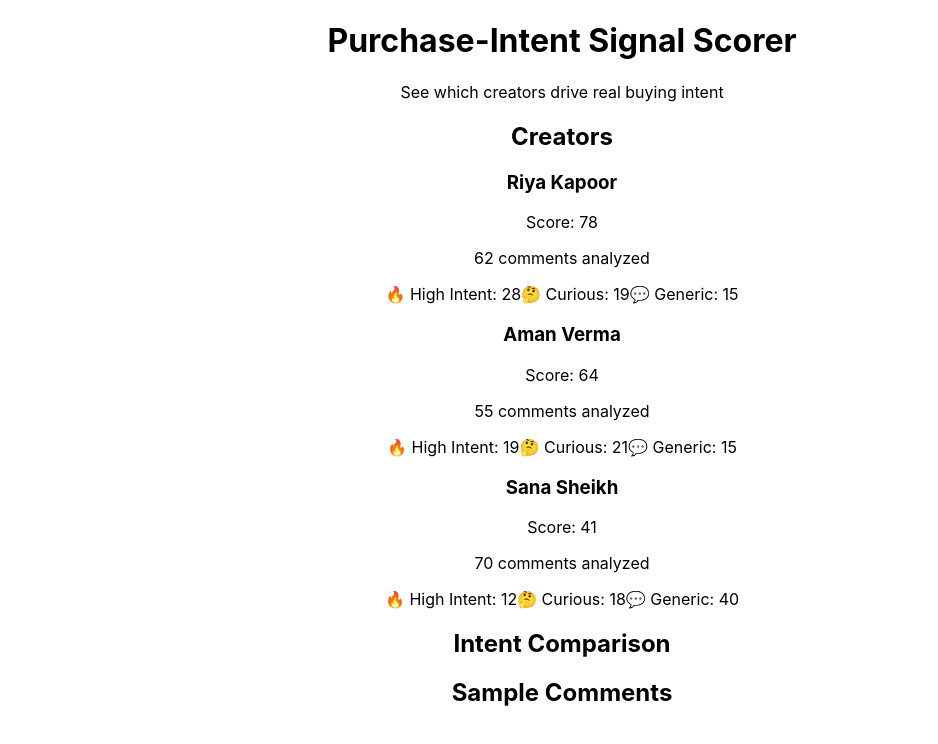
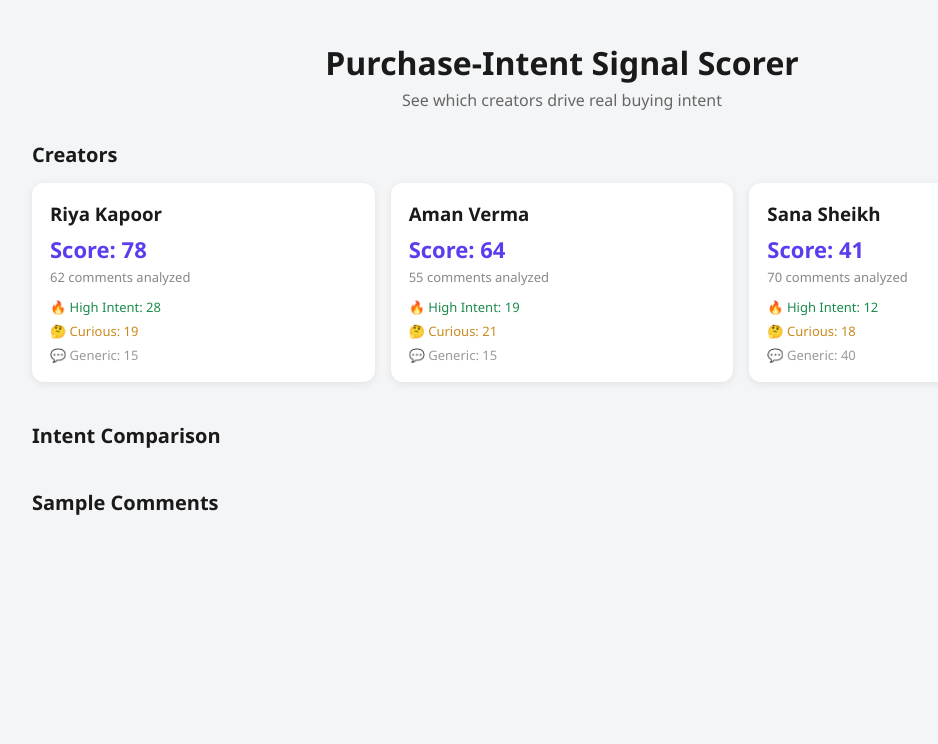
Before and after one commit to aditi00223/TrueReach, a React (Create React App) app in the folder frontend/: page / in a window 1280 px wide. Shown: the top 744 px of the page, without its empty margins (78-1016 px from the left). Built offline with nearby package versions, Linux system fonts and the light colour scheme.

Commit message:
feat(frontend): add CSS styling + create IntentChart component

```diff
--- a/frontend/src/App.css
+++ b/frontend/src/App.css
@@ -1,38 +1,94 @@
-.App {
-  text-align: center;
+* {
+  box-sizing: border-box;
 }
 
-.App-logo {
-  height: 40vmin;
-  pointer-events: none;
+body {
+  margin: 0;
+  font-family: 'Segoe UI', Arial, sans-serif;
+  background-color: #f4f5f7;
 }
 
-@media (prefers-reduced-motion: no-preference) {
-  .App-logo {
-    animation: App-logo-spin infinite 20s linear;
-  }
+.App {
+  max-width: 1100px;
+  margin: 0 auto;
+  padding: 20px;
 }
 
-.App-header {
-  background-color: #282c34;
-  min-height: 100vh;
+/* Header */
+.app-header {
+  text-align: center;
+  margin-bottom: 30px;
+}
+
+.app-header h1 {
+  margin-bottom: 5px;
+  color: #1a1a1a;
+}
+
+.app-header p {
+  color: #666;
+  margin-top: 0;
+}
+
+/* Section headings */
+section h2 {
+  font-size: 20px;
+  color: #1a1a1a;
+  margin-bottom: 15px;
+}
+
+section {
+  margin-bottom: 40px;
+}
+
+/* Creator Cards Grid */
+.creator-cards-grid {
+  display: grid;
+  grid-template-columns: repeat(auto-fit, minmax(260px, 1fr));
+  gap: 16px;
+}
+
+.creator-card {
+  background: white;
+  border-radius: 12px;
+  padding: 18px;
+  box-shadow: 0 2px 8px rgba(0, 0, 0, 0.08);
+}
+
+.creator-card h3 {
+  margin: 0 0 8px 0;
+  color: #1a1a1a;
+}
+
+.creator-card .score {
+  font-size: 22px;
+  font-weight: bold;
+  color: #5b3df0;
+  margin: 4px 0;
+}
+
+.creator-card .total-comments {
+  color: #888;
+  font-size: 13px;
+  margin: 0 0 12px 0;
+}
+
+.breakdown {
   display: flex;
   flex-direction: column;
-  align-items: center;
-  justify-content: center;
-  font-size: calc(10px + 2vmin);
-  color: white;
+  gap: 6px;
+  font-size: 13px;
 }
 
-.App-link {
-  color: #61dafb;
+.breakdown .high-intent {
+  color: #1a8c4a;
+  font-weight: 500;
 }
 
-@keyframes App-logo-spin {
-  from {
-    transform: rotate(0deg);
-  }
-  to {
-    transform: rotate(360deg);
-  }
+.breakdown .curious {
+  color: #c98a1d;
 }
+
+.breakdown .generic {
+  color: #999;
+}
```
